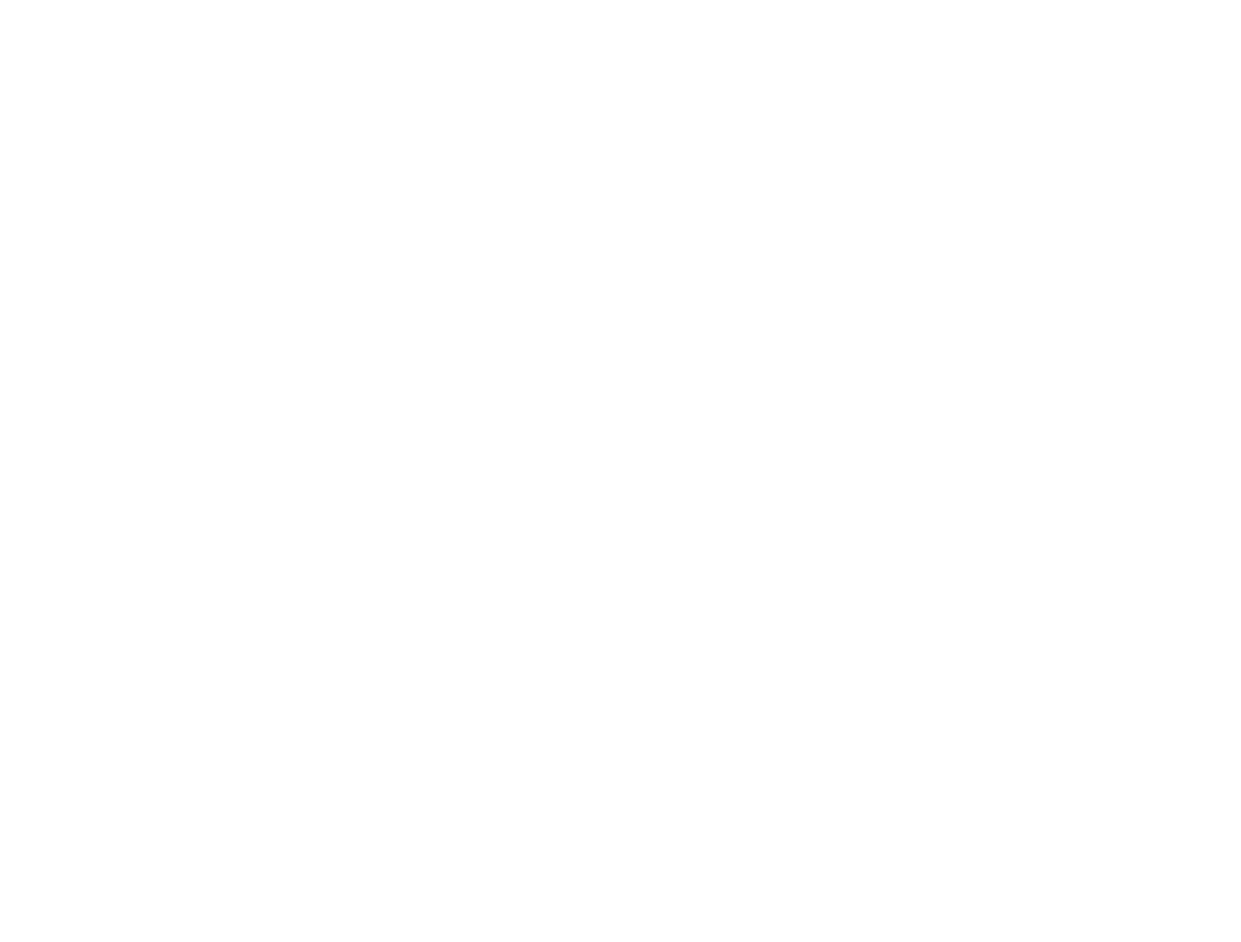
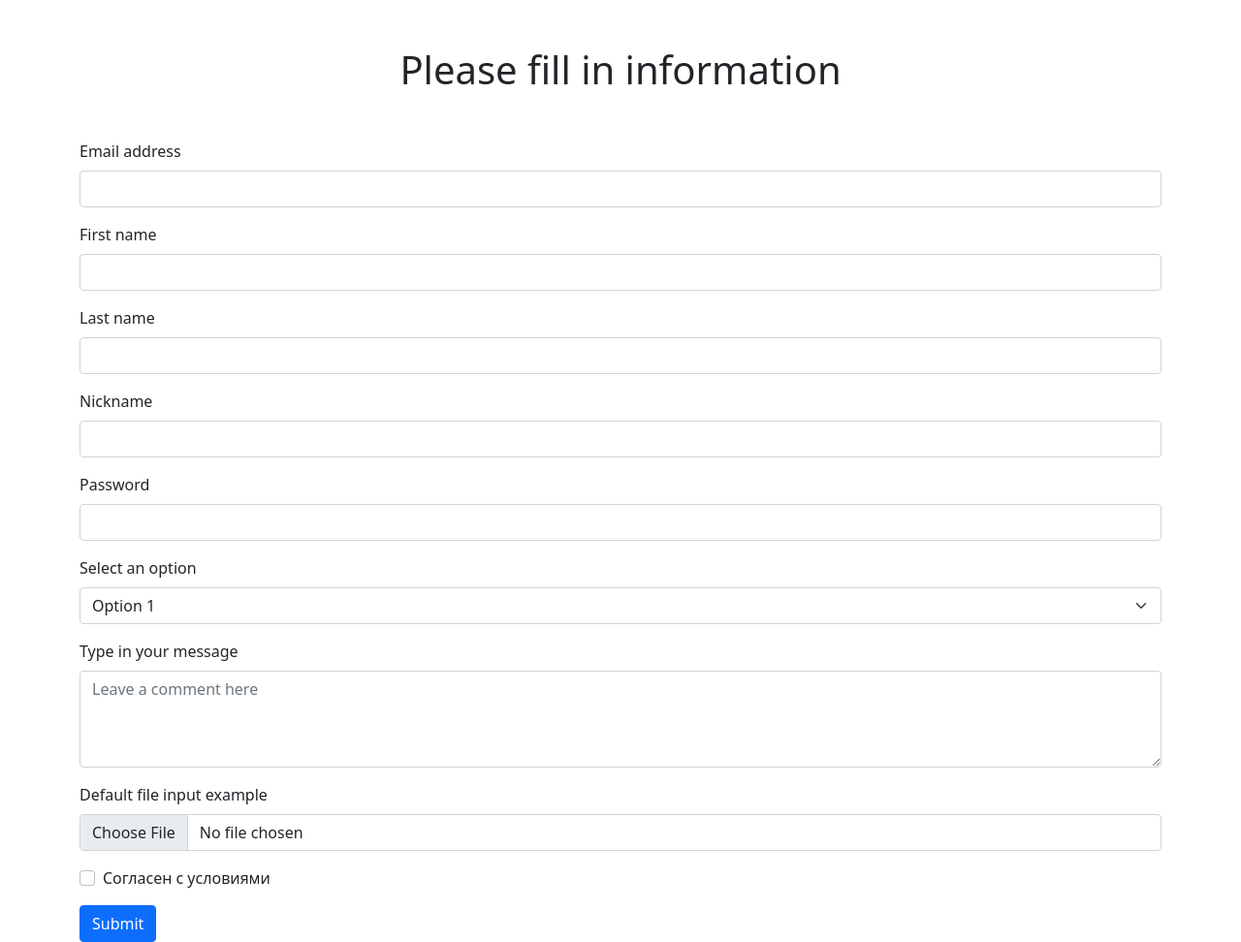
Before and after one commit to LizaUsova/front-end_pro, a plain HTML site: page index.html in a window 1280 px wide. Shown: the whole page at 97% size. Before the commit the page ends 800 px from the top, so only its background shows below. Drawn offline with nearby package versions, Linux system fonts and the light colour scheme.

Commit message:
hw_65 part1

```diff
--- a/index.html
+++ b/index.html
@@ -1,14 +1,77 @@
-<!doctype html>
+<!DOCTYPE html>
 <html lang="en">
 <head>
     <meta charset="UTF-8">
-    <meta name="viewport"
-          content="width=device-width, user-scalable=no, initial-scale=1.0, maximum-scale=1.0, minimum-scale=1.0">
-    <meta http-equiv="X-UA-Compatible" content="ie=edge">
-    <title>front-end pro</title>
+    <title>Title</title>
+    <link href="https://cdn.jsdelivr.net/npm/bootstrap@5.0.1/dist/css/bootstrap.min.css" rel="stylesheet" integrity="sha384-+0n0xVW2eSR5OomGNYDnhzAbDsOXxcvSN1TPprVMTNDbiYZCxYbOOl7+AMvyTG2x" crossorigin="anonymous">
 </head>
 <body>
+<main>
+    <div class="container">
+        <div class="row">
+            <h1 class="text-center mb-5 mt-5">
+                Please fill in information
+            </h1>
+        </div>
+        <div class="row">
+            <div class="col-12">
+                <form data-form id="form">
+                    <div class="mb-3">
+                        <label class="form-label">Email address</label>
+                        <input name="email" type="email" class="form-control" autocomplete="email">
+                    </div>
+                    <div class="mb-3">
+                        <label class="form-label">First name</label>
+                        <input name="firstName" type="text" class="form-control" autocomplete="firstname">
+                    </div>
+                    <div class="mb-3">
+                        <label class="form-label">Last name</label>
+                        <input name="lastName" type="text" class="form-control" autocomplete="lastname">
+                    </div>
+                    <div class="mb-3">
+                        <label class="form-label">Nickname</label>
+                        <input name="nickname" type="text" class="form-control" autocomplete="usernickname">
+                    </div>
+                    <div class="mb-3">
+                        <label class="form-label">Password</label>
+                        <input name="password" type="password" class="form-control" autocomplete="current-password">
+                    </div>
 
-<script src="./js/script.js"></script>
+                    <div class="mb-3 ">
+                        <label class="form-label">Select an option</label>
+                        <select name="option" class="form-select">
+                            <option value="1">Option 1</option>
+                            <option value="2">Option 2</option>
+                            <option value="3">Option 3</option>
+                            <option value="4">Option 4</option>
+                        </select>
+                    </div>
+
+                    <div class="mb-3 ">
+                        <label class="form-label">Type in your message</label>
+                        <textarea
+                                class="form-control"
+                                placeholder="Leave a comment here"
+                                style="height: 100px"
+                                name="message"
+                        ></textarea>
+                    </div>
+                    <div class="mb-3">
+                        <label class="form-label">Default file input example</label>
+                        <input name="file" class="form-control" type="file">
+                    </div>
+                    <div class="mb-3 form-check">
+                        <input name="terms" type="checkbox" class="form-check-input">
+                        <label class="form-check-label" >Согласен с условиями</label>
+                    </div>
+                    <button type="submit" class="btn btn-primary">Submit</button>
+                </form>
+
+            </div>
+        </div>
+    </div>
+</main>
+
+<script src="js/script.js"></script>
 </body>
 </html>
--- a/js/script.js
+++ b/js/script.js
@@ -1 +1,31 @@
 'use strict';
+
+(function () {
+    const form = document.querySelector('[data-form]')
+
+    const handlerForm = (event) => {
+        event.stopPropagation();
+        event.preventDefault();
+
+        const dataForm = {
+            email: null,
+            firstName: null,
+            lastName: null,
+            nickname: null,
+            password: null,
+            option: null,
+            message: null
+        }
+
+        const inputs = event.target.querySelectorAll('input, textarea, select');
+
+        for (const input of inputs) {
+            dataForm[input.name] = input.value
+        }
+
+        localStorage.setItem('data', JSON.stringify(dataForm))
+    }
+
+    form.addEventListener('submit', handlerForm);
+
+})()
```
Also changed, not shown: index1.html (added, +12 -0 lines), js/script1.js (added, +7 -0 lines), readme.md.
